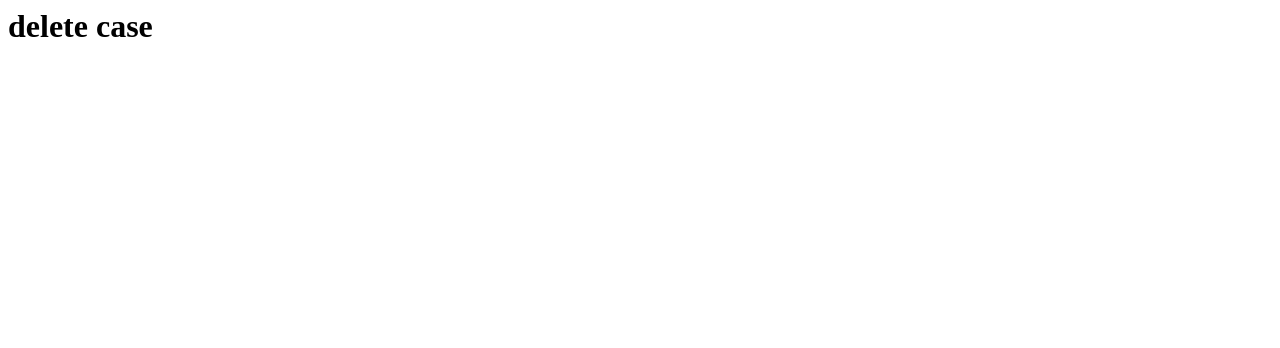
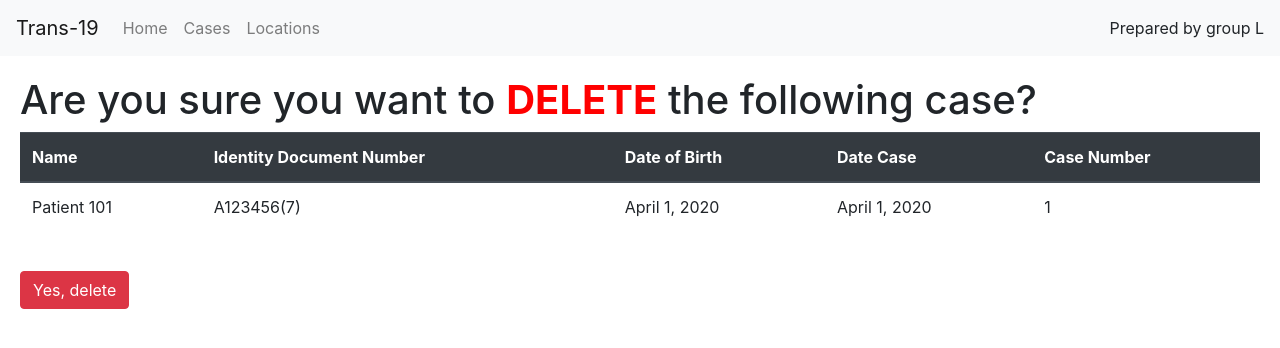
Before and after one commit to zupeter/trans19, a Django app: page /case/1/delete/ in a window 1280 px wide. Before the commit the part shown is almost empty. Shown: the top 348 px of the page. Run offline with Django 3.2, Linux system fonts and the light colour scheme; data comes from the database, SQL or seed files in the repository; both versions use the stored data as it was after the commit; some libraries are stand-ins or nearby versions.

Commit message:
completed case delete

```diff
--- a/src/record/case_views.py
+++ b/src/record/case_views.py
@@ -59,4 +59,10 @@ def case_record_update_view(request,case_num):
 
 
 def case_record_delete_view(request,case_num):
-	return HttpResponse("<h1>delete case</h1>")
+	obj = get_object_or_404(CaseRecord, case_number=case_num)
+	template_name = "case/delete/delete.html"
+	if request.method == "POST":
+		obj.delete()
+		return redirect("/case")
+	context = {'object_case': obj}
+	return render(request, template_name, context)
--- a/src/record/templates/case/delete/delete.html
+++ b/src/record/templates/case/delete/delete.html
@@ -0,0 +1,38 @@
+{% extends "base.html" %}
+
+{% block content %}
+
+
+<div class='row'>
+	<div class='col-12'>
+		<h1>Are you sure you want to <b style="color:red">DELETE</b> the following case?</h1>
+
+		<table class="table">
+			<thead class="thead-dark">
+				<tr>
+					<th>Name</th>
+					<th>Identity Document Number</th>
+					<th>Date of Birth</th>
+					<th>Date Case</th>
+					<th>Case Number</th>
+				</tr>
+			</thead>
+			<tbody>
+				<tr>
+					<td>{{object_case.name}}</td>
+					<td>{{object_case.id_number}}</td>
+					<td>{{object_case.date_of_birth}}</td>
+					<td>{{object_case.date_of_comfirmed}}</td>
+					<td>{{object_case.case_number}}</td>
+				</tr>
+			</tbody>
+		</table>
+
+		<br>
+		<form method="POST">{% csrf_token %}
+			<button class="btn btn-danger">Yes, delete</button>
+		</form>
+	</div>
+</div>
+
+{% endblock %}
--- a/src/record/templates/case/detail.html
+++ b/src/record/templates/case/detail.html
@@ -5,7 +5,7 @@
 {% block content %}
 <div class='row'>
 	<div class='col-12'>
-		<h4 style="display:inline">Case Detail</h2>
+		<h4 style="display:inline">Case Detail</h4>
 		<a href='{{ object_case.get_edit_url }}' class="btn btn-primary">Edit</a>
 		<a href='{{ object_case.get_delete_url }}' class="btn btn-primary">Delete</a>
 		<table class="table">
```
Also changed, not shown: src/db.sqlite3.
